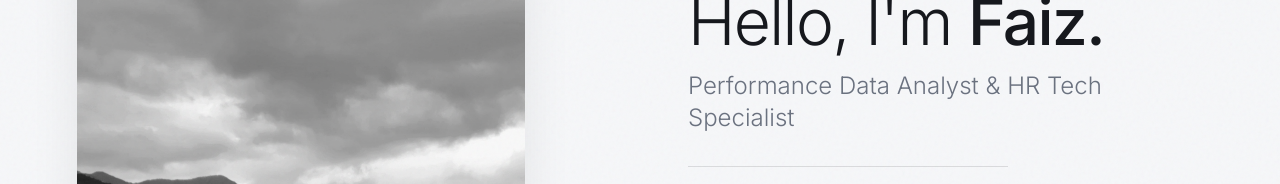
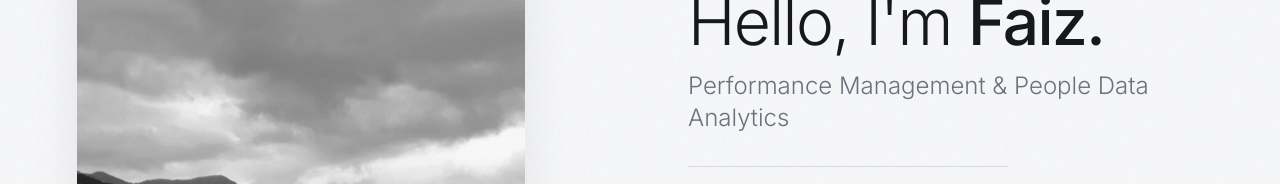
Before and after one commit to achmadfaiz1/faiz-portfolio, a React (Vite) app: page / in a window 1280 px wide. Shown: the part 250-434 px from the top of the page. Built offline with nearby package versions, Linux system fonts and the light colour scheme.

Commit message:
update portfolio

```diff
--- a/src/App.tsx
+++ b/src/App.tsx
@@ -52,7 +52,7 @@ const projects: Project[] = [
     description: 'Developed and enhanced the internal 360-degree feedback and performance management system to improve employee evaluation processes and calibration workflows.',
     achievements: [
       'Improved 360 feedback collection process with streamlined user interface',
-      'Enhanced calibration analysis workflows for HR leaders',
+      'Enhanced calibration workflows for HR teams and leaders',
       'Collaborated with engineering teams to implement system improvements',
       'Supported system reliability through continuous testing and iteration',
       'Delivered performance insights and calibration analysis for HR leaders'
@@ -482,7 +482,7 @@ function App() {
             </h1>
 
             <p className="hero-subheadline text-xl sm:text-2xl text-muted-foreground font-light mb-8">
-              Performance Data Analyst & HR Tech Specialist
+              Performance Management & People Data Analytics
             </p>
 
             <div className="hero-hairline hairline w-full max-w-xs mb-8 origin-left" />
```
